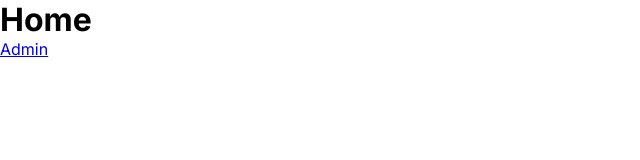
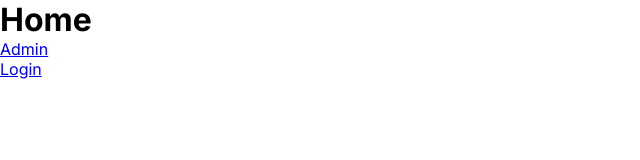
Before and after one commit to JuanAmezquitaAgredo/complexus_frontend, a Next.js app: page / in a window 1280 px wide. Shown: the top 160 px of the page, without its empty margins (0-640 px from the left). Built offline with nearby package versions, Linux system fonts and the light colour scheme.

Commit message:
add login link

```diff
--- a/app/page.tsx
+++ b/app/page.tsx
@@ -5,6 +5,8 @@ export default function Home() {
     <main>
       <h1>Home</h1>
       <Link href="/admin"> Admin</Link>
+      <br />
+      <Link href="/login"> Login</Link>
     </main>
   );
 }
```
